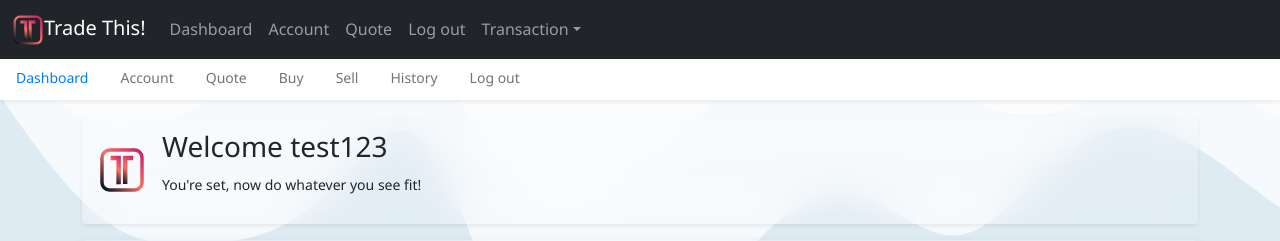
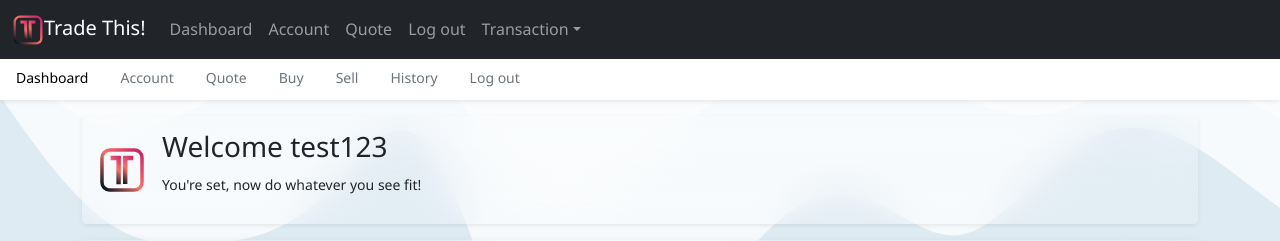
Before and after one commit to Ipcagr1d/trade-this, a Flask app: page / in a window 1280 px wide, with the pointer over the restyled element. Shown: the top 241 px of the page. Run offline with Flask 2, Linux system fonts and the light colour scheme; a user stored in the database is signed in; some libraries are stand-ins or nearby versions.

Commit message:
secondary nav hover fix

```diff
--- a/static/css/index-style.css
+++ b/static/css/index-style.css
@@ -56,7 +56,7 @@ body {
 }
 
 .nav-underline .nav-link:hover {
-  color: #007bff;
+  color: #000;
 }
 
 .nav-underline .active {
```
